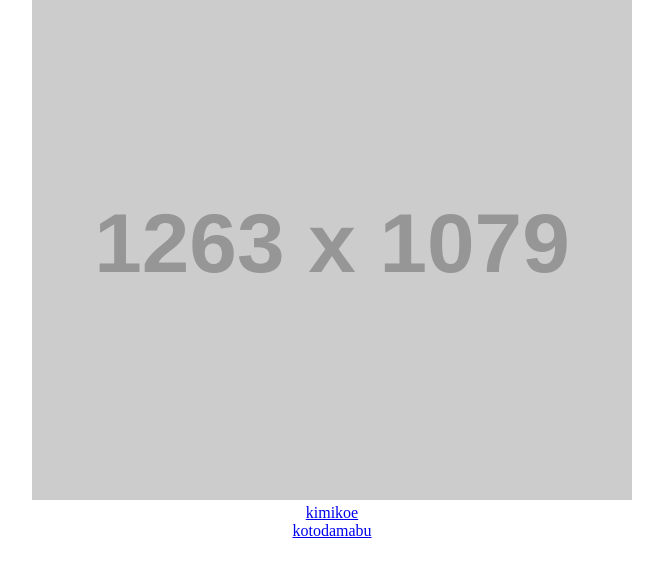
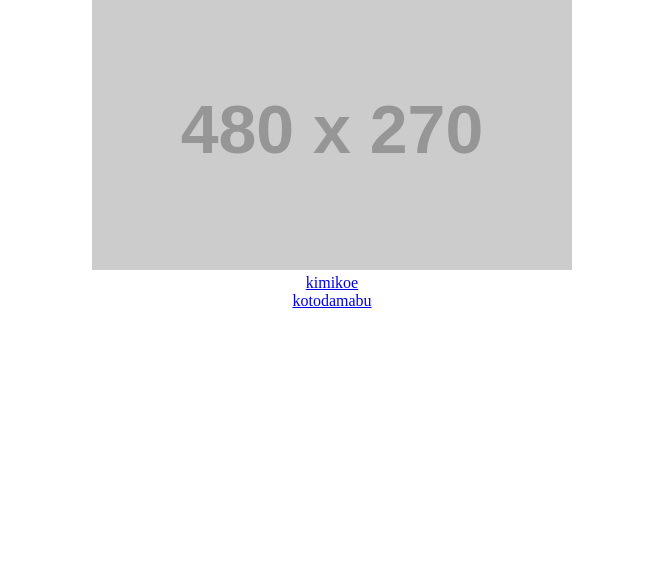
Before and after one commit to butchi/jp-kerokero, a plain HTML site: page index.html in a window 1280 px wide. Shown: the whole page, without its empty margins (308-971 px from the left). Drawn offline with Linux system fonts and the light colour scheme; placeholder pictures from the web are drawn by us.

Commit message:
画像サイズ変更

```diff
--- a/index.html
+++ b/index.html
@@ -11,7 +11,7 @@
       }
 
       .block-content {
-        width: 600px;
+        width:480px;
 
         margin: 0 auto;
 
@@ -23,7 +23,7 @@
   <div class="wrapper">
     <main>
       <div class="block-content">
-        <img src="//placehold.jp/1263x1079.png?text=kerokero.jp" width="600" height="500" alt="kerokero.jp">
+        <img src="//placehold.jp/480x270.png?text=kerokero.jp" width="480" height="270" alt="kerokero.jp">
         <div class="block-link">
           <div class="item-link">
             <a href="https://kimikoe.com/movie/">kimikoe</a>
```
